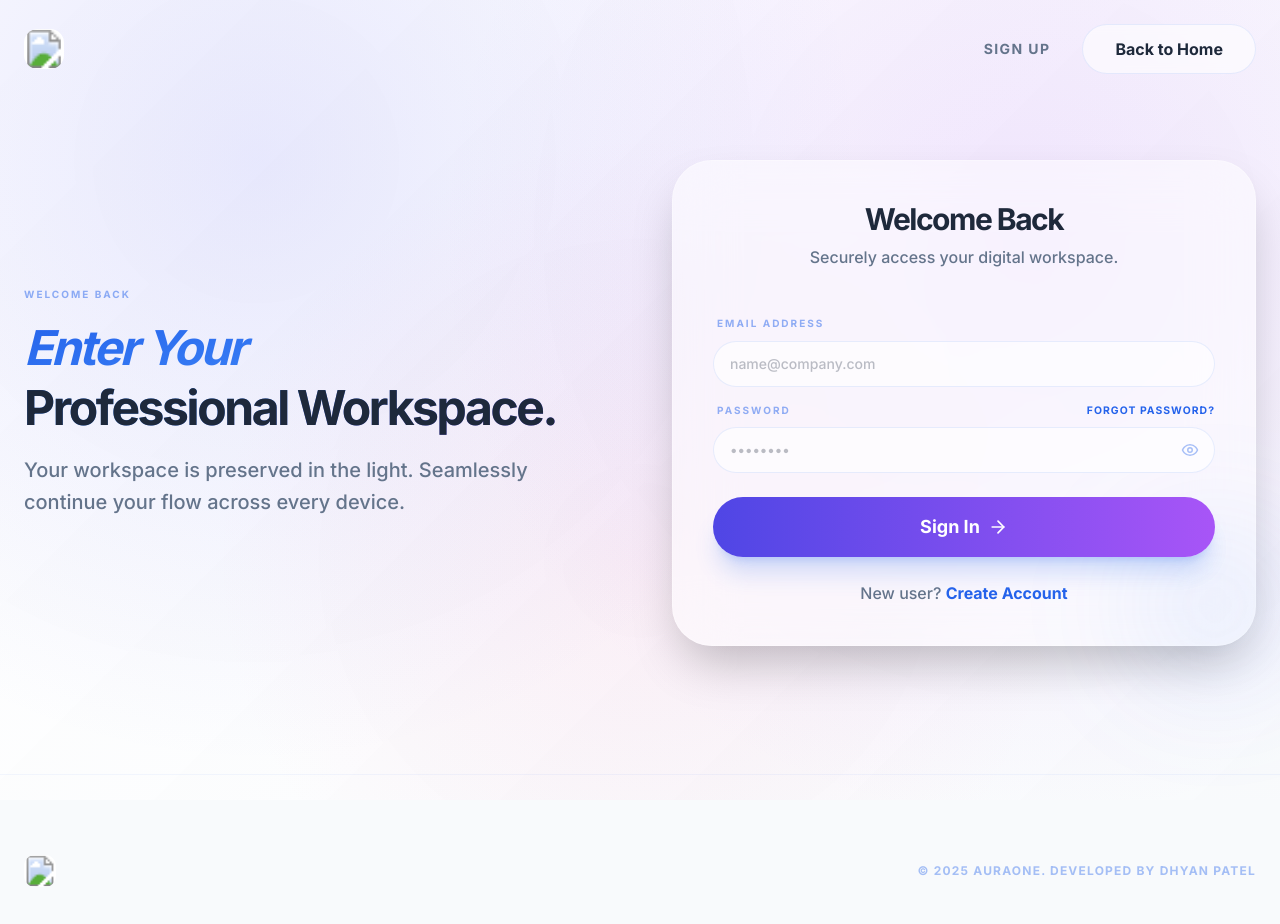
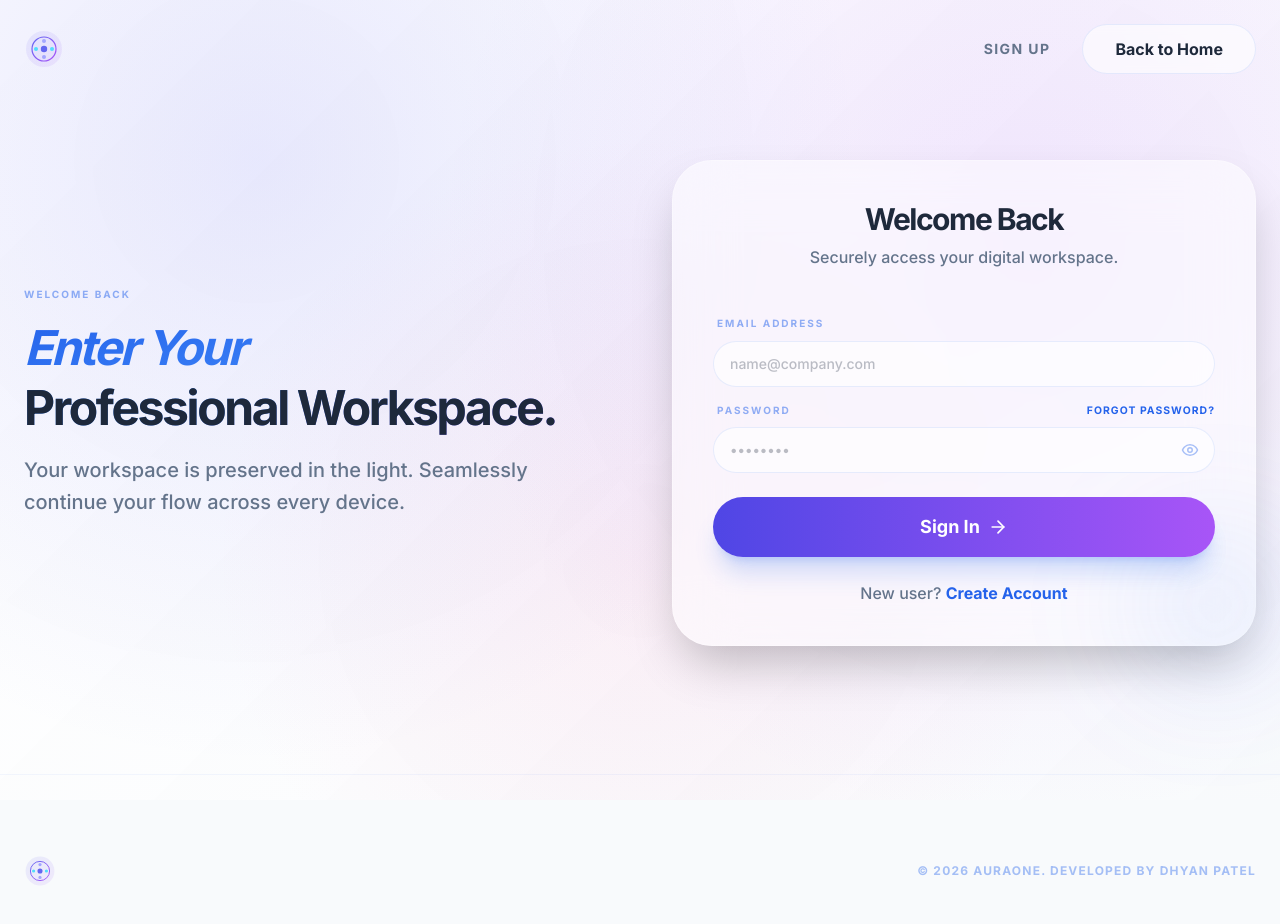
Before and after one commit to dhyan2815/AuraOne, a React (Vite) app: page /login in a window 1280 px wide. Shown: the top 924 px of the page. Built offline with nearby package versions, Linux system fonts and the light colour scheme; no server answers.

Commit message:
feat: implement landing page and authentication routes with integrated branding components

```diff
--- a/src/pages/LandingPage.tsx
+++ b/src/pages/LandingPage.tsx
@@ -96,7 +96,7 @@ const LandingPage = () => {
                             to="/signup"
                             className="bg-primary text-white font-black py-2.5 px-6 rounded-full shadow-lg shadow-primary/20 hover:bg-primary/90 transition-all uppercase tracking-widest text-[10px]"
                         >
-                            Join Aura
+                            Sign Up
                         </Link>
                     </div>
                 </div>
@@ -140,11 +140,7 @@ const LandingPage = () => {
 
                             <div className="flex items-center gap-12 pt-8">
                                 <div className="text-center">
-                                    <p className="text-4xl font-black text-primary">10k+</p>
-                                    <p className="text-[10px] font-black uppercase tracking-[0.3em] text-text-variant opacity-60">Dreamers</p>
-                                </div>
-                                <div className="text-center">
-                                    <p className="text-4xl font-black text-tertiary">99%</p>
+                                    <p className="text-4xl font-black text-primary">99%</p>
                                     <p className="text-[10px] font-black uppercase tracking-[0.3em] text-text-variant opacity-60">Consistency</p>
                                 </div>
                                 <div className="text-center">
@@ -262,7 +258,7 @@ const LandingPage = () => {
                     <div className="glass p-12 sm:p-20 rounded-[3rem] shadow-2xl border border-primary/10 relative overflow-hidden group">
                         <div className="absolute -inset-48 bg-gradient-to-tr from-primary/10 to-transparent blur-[100px] pointer-events-none opacity-30 group-hover:opacity-50 transition-opacity"></div>
                         <h2 className="text-5xl font-extrabold mb-8 tracking-tighter text-text relative z-10">
-                            Join the <span className="text-primary italic">Aura</span>.
+                            Join <span className="text-primary bold">Aura</span>.
                         </h2>
                         <p className="text-xl text-text-variant font-medium mb-12 max-w-2xl mx-auto relative z-10">
                             Elevate your digital presence. Start your journey into the Luminous Workspace today.
--- a/src/pages/Login.tsx
+++ b/src/pages/Login.tsx
@@ -8,6 +8,7 @@ import {
 } from "lucide-react";
 import toast from "react-hot-toast";
 import { motion } from "framer-motion";
+import Logo from "../components/structure/Logo";
 
 
 const Login = () => {
@@ -85,7 +86,7 @@ const Login = () => {
             to="/"
             className="hover:opacity-80 transition-opacity cursor-pointer inline-block"
           >
-            <img src="/favicon.svg" alt="Aura" className="w-10 h-10" />
+            <Logo iconClassName="w-10 h-10" iconOnly />
           </Link>
 
           <div className="flex items-center space-x-8">
@@ -226,8 +227,8 @@ const Login = () => {
       {/* Enhanced Footer */}
       <footer className="py-20 border-t border-primary/5">
         <div className="max-w-[1440px] mx-auto px-6 flex flex-col md:flex-row justify-between items-center gap-8">
-          <img src="/favicon.svg" alt="Aura" className="w-8 h-8" />
-          <p className="text-xs font-black uppercase tracking-widest text-primary/40">&copy; 2025 AuraOne. Developed by Dhyan Patel</p>
+          <Logo iconClassName="w-8 h-8" iconOnly />
+          <p className="text-xs font-black uppercase tracking-widest text-primary/40">&copy; 2026 AuraOne. Developed by Dhyan Patel</p>
         </div>
       </footer>
     </div>
--- a/src/pages/SignUp.tsx
+++ b/src/pages/SignUp.tsx
@@ -8,6 +8,7 @@ import {
 } from "lucide-react";
 import toast from "react-hot-toast";
 import { motion } from "framer-motion";
+import Logo from "../components/structure/Logo";
 
 const SignUp = () => {
     const navigate = useNavigate();
@@ -88,7 +89,7 @@ const SignUp = () => {
             to="/"
             className="hover:opacity-80 transition-opacity cursor-pointer inline-block"
           >
-            <img src="/favicon.svg" alt="Aura" className="w-10 h-10" />
+            <Logo iconClassName="w-10 h-10" iconOnly />
           </Link>
 
           <div className="flex items-center space-x-8">
@@ -257,8 +258,8 @@ const SignUp = () => {
       {/* Enhanced Footer */}
       <footer className="py-20 border-t border-primary/5">
         <div className="max-w-[1440px] mx-auto px-6 flex flex-col md:flex-row justify-between items-center gap-8">
-          <img src="/favicon.svg" alt="Aura" className="w-8 h-8" />
-          <p className="text-xs font-black uppercase tracking-widest text-primary/40">&copy; 2025 AuraOne. Developed by Dhyan Patel</p>
+          <Logo iconClassName="w-8 h-8" iconOnly />
+          <p className="text-xs font-black uppercase tracking-widest text-primary/40">&copy; 2026 AuraOne. Developed by Dhyan Patel</p>
         </div>
       </footer>
     </div>
```
Also changed, not shown: 1 other file (tests, documents, lock files or other folders).
